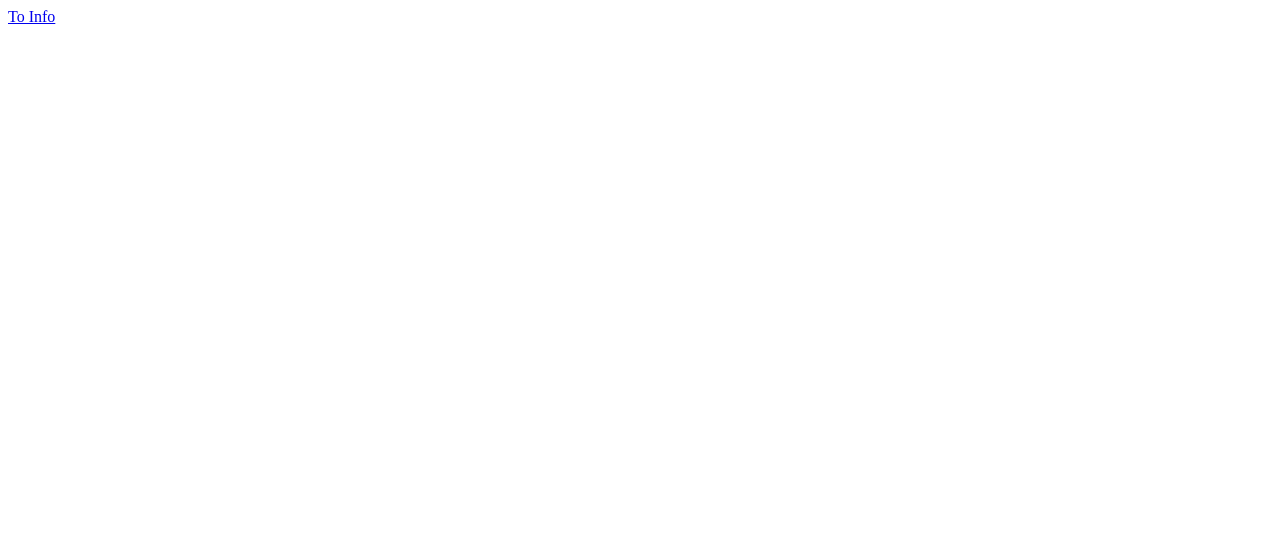
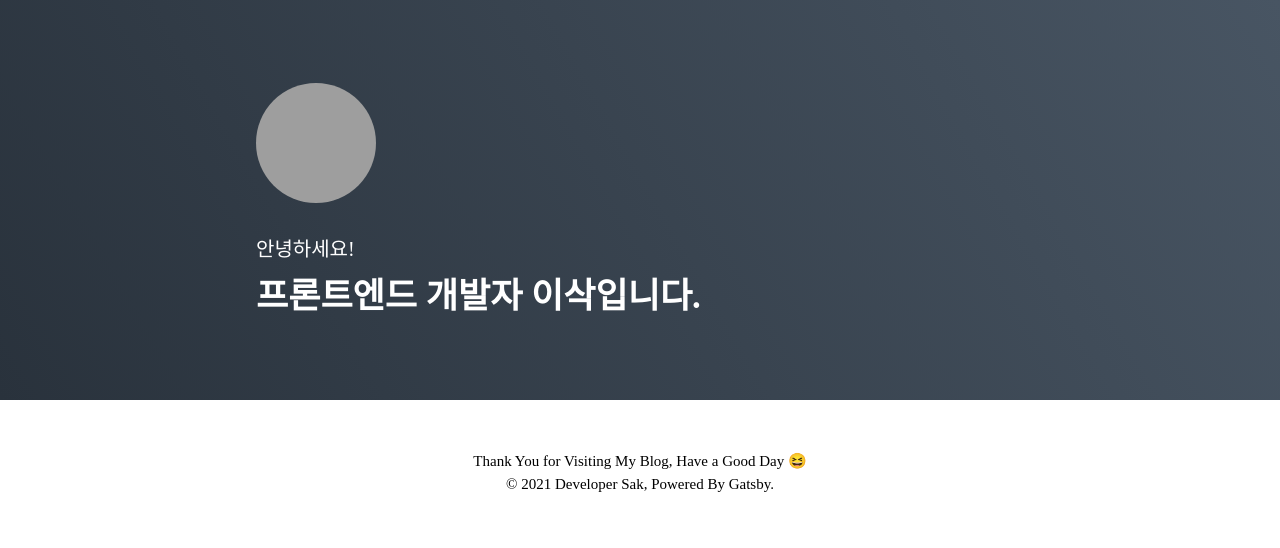
Before and after one commit to dltkr12311/leeBlog, a Gatsby site: page / in a window 1280 px wide. Built offline with nearby package versions, Linux system fonts and the light colour scheme; Gatsby itself is replaced by a stand-in of ours; grey boxes are pictures that could not be loaded.

Commit message:
make to introduction, footer component 소개 컴포넌트, 푸터 컴포넌드 UI 작업

```diff
--- /dev/null
+++ b/src/components/Common/Footer.tsx
@@ -0,0 +1,23 @@
+import React, { FunctionComponent } from 'react';
+import styled from '@emotion/styled';
+
+const FooterWrapper = styled.div`
+  display: grid;
+  place-items: center;
+  margin-top: auto;
+  padding: 50px 0;
+  font-size: 15px;
+  text-align: center;
+  line-height: 1.5;
+`;
+
+const Footer: FunctionComponent = function () {
+  return (
+    <FooterWrapper>
+      Thank You for Visiting My Blog, Have a Good Day 😆
+      <br />© 2021 Developer Sak, Powered By Gatsby.
+    </FooterWrapper>
+  );
+};
+
+export default Footer;
--- /dev/null
+++ b/src/components/Common/GlobalStyles.tsx
@@ -0,0 +1,29 @@
+import React, { FunctionComponent } from 'react';
+import { Global, css } from '@emotion/react';
+
+const defaultStyle = css`
+  @import url('https://fonts.googleapis.com/css2?family=Nanum+Myeongjo:wght@400;700;800&display=swap');
+
+  * {
+    margin: 0;
+    padding: 0;
+    box-sizing: border-box;
+  }
+
+  html,
+  body,
+  #___gatsby {
+    height: 100%;
+  }
+
+  a,
+  a:hover {
+    color: inherit;
+    text-decoration: none;
+  }
+`;
+const GlobalStyle: FunctionComponent = () => {
+  return <Global styles={defaultStyle} />;
+};
+
+export default GlobalStyle;
--- /dev/null
+++ b/src/components/Main/Introduction.tsx
@@ -0,0 +1,47 @@
+import React, { FunctionComponent } from 'react';
+import styled from '@emotion/styled';
+import ProfileImage from 'components/Main/ProfileImage';
+
+const Background = styled.div`
+  width: 100%;
+  background-image: linear-gradient(60deg, #29323c 0%, #485563 100%);
+  color: #ffffff;
+`;
+
+const Wrapper = styled.div`
+  display: flex;
+  flex-direction: column;
+  justify-content: center;
+  align-items: flex-start;
+  width: 768px;
+  height: 400px;
+  margin: 0 auto;
+`;
+
+const SubTitle = styled.div`
+  font-size: 20px;
+  font-weight: 400;
+`;
+
+const Title = styled.div`
+  margin-top: 5px;
+  font-size: 35px;
+  font-weight: 700;
+`;
+
+const Introduction: FunctionComponent = function () {
+  return (
+    <Background>
+      <Wrapper>
+        <ProfileImage />
+
+        <div>
+          <SubTitle>안녕하세요!</SubTitle>
+          <Title>프론트엔드 개발자 이삭입니다.</Title>
+        </div>
+      </Wrapper>
+    </Background>
+  );
+};
+
+export default Introduction;
--- /dev/null
+++ b/src/components/Main/ProfileImage.tsx
@@ -0,0 +1,18 @@
+import React, { FunctionComponent } from 'react';
+import styled from '@emotion/styled';
+
+const PROFILE_IMAGE_LINK =
+  'https://cdn.fastly.picmonkey.com/contentful/h6goo9gw1hh6/2sNZtFAWOdP1lmQ33VwRN3/24e953b920a9cd0ff2e1d587742a2472/1-intro-photo-final.jpg?w=1200&h=992&q=70&fm=webp';
+
+const ProfileImageWrapper = styled.img`
+  width: 120px;
+  height: 120px;
+  border-radius: 50%;
+  margin-bottom: 30px;
+`;
+
+const ProfileImage: FunctionComponent = () => {
+  return <ProfileImageWrapper src={PROFILE_IMAGE_LINK} alt="프로필 이미지" />;
+};
+
+export default ProfileImage;
--- a/src/pages/index.tsx
+++ b/src/pages/index.tsx
@@ -1,11 +1,23 @@
-import React, { Fragment, FunctionComponent } from 'react';
-import { Link } from 'gatsby';
+import React, { FunctionComponent } from 'react';
+import styled from '@emotion/styled';
+
+import GlobalStyle from 'components/Common/GlobalStyles';
+import Footer from 'components/Common/Footer';
+import Introduction from 'components/Main/Introduction';
+
+const Container = styled.div`
+  display: flex;
+  flex-direction: column;
+  height: 100%;
+`;
 
 const IndexPage: FunctionComponent = () => {
   return (
-    <Fragment>
-      <Link to="/info/">To Info</Link>
-    </Fragment>
+    <Container>
+      <GlobalStyle />
+      <Introduction />
+      <Footer />
+    </Container>
   );
 };
 
--- a/src/pages/info.tsx
+++ b/src/pages/info.tsx
@@ -2,8 +2,6 @@
 import { graphql } from 'gatsby';
 import { Global, css } from '@emotion/react';
 import styled from '@emotion/styled';
-import { boolean } from 'yargs';
-import { disable } from 'debug';
 
 interface InfoPageProps {
   data: {
```
Also changed, not shown: src/components/Main/CategoryList.tsx (added), src/components/Main/PostItem.tsx (added), src/components/Main/PostList.tsx (added).
